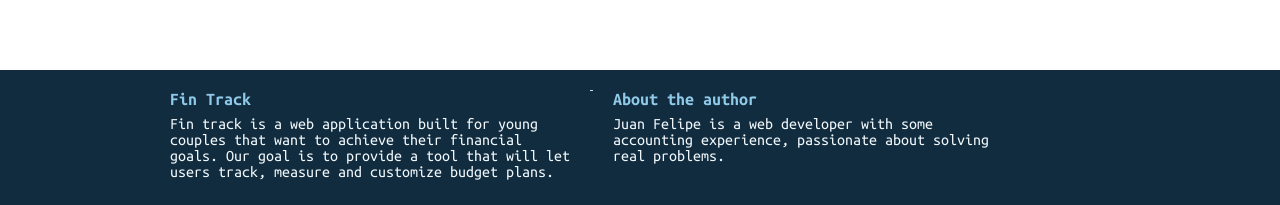
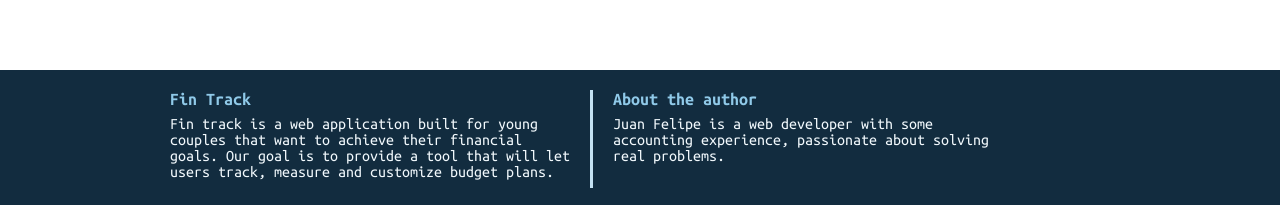
Before and after one commit to Juanfec4/fin-track, a React (Vite) app in the folder client/: page / in a window 1280 px wide. Shown: the part 1161-1366 px from the top of the page. Built offline with nearby package versions, Linux system fonts and the light colour scheme.

Commit message:
Fixed: responsive design.

```diff
--- a/client/src/components/ui/pageComponents/footer/styles.scss
+++ b/client/src/components/ui/pageComponents/footer/styles.scss
@@ -13,7 +13,7 @@
     max-width: calc(1000px - 1 * $padding-lg);
     margin: 0 auto;
     @include md {
-      align-items: start;
+      align-items: normal;
       flex-direction: row;
     }
   }
```
